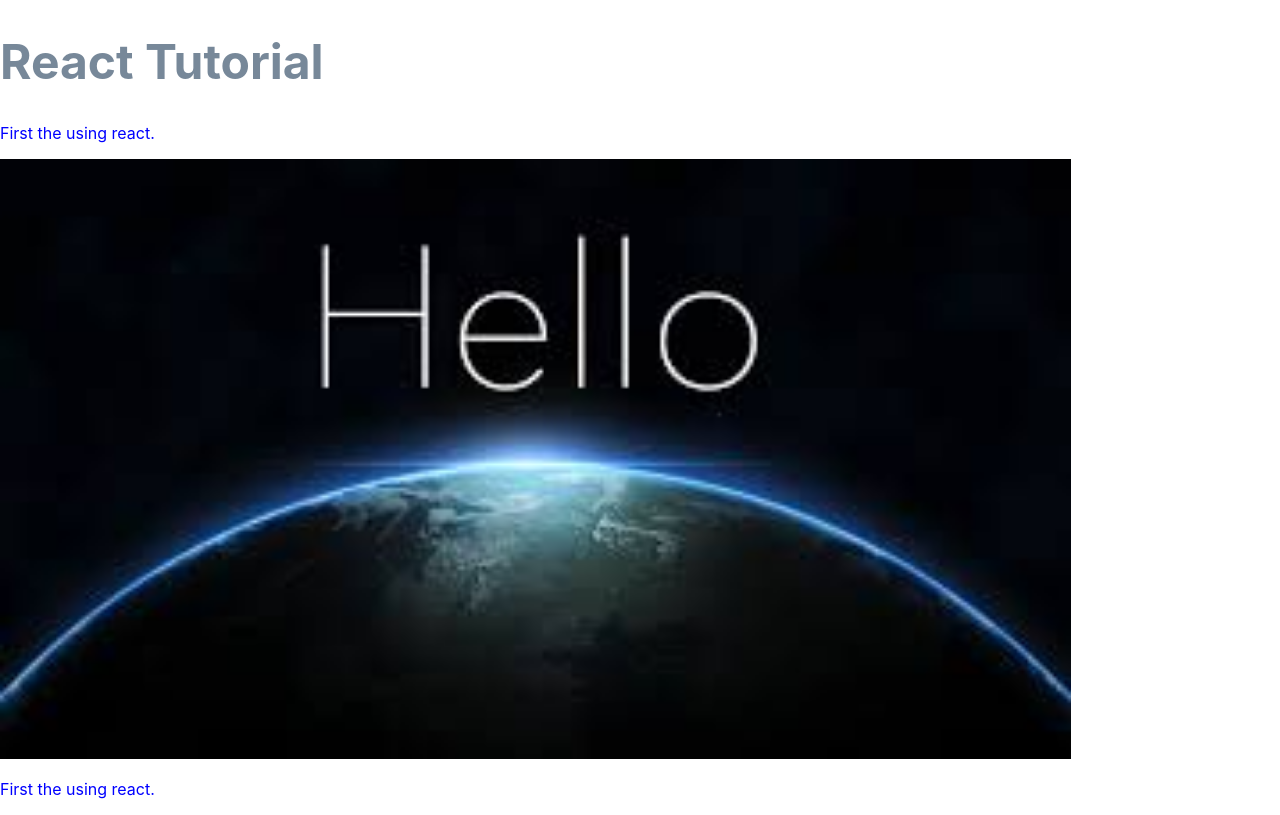
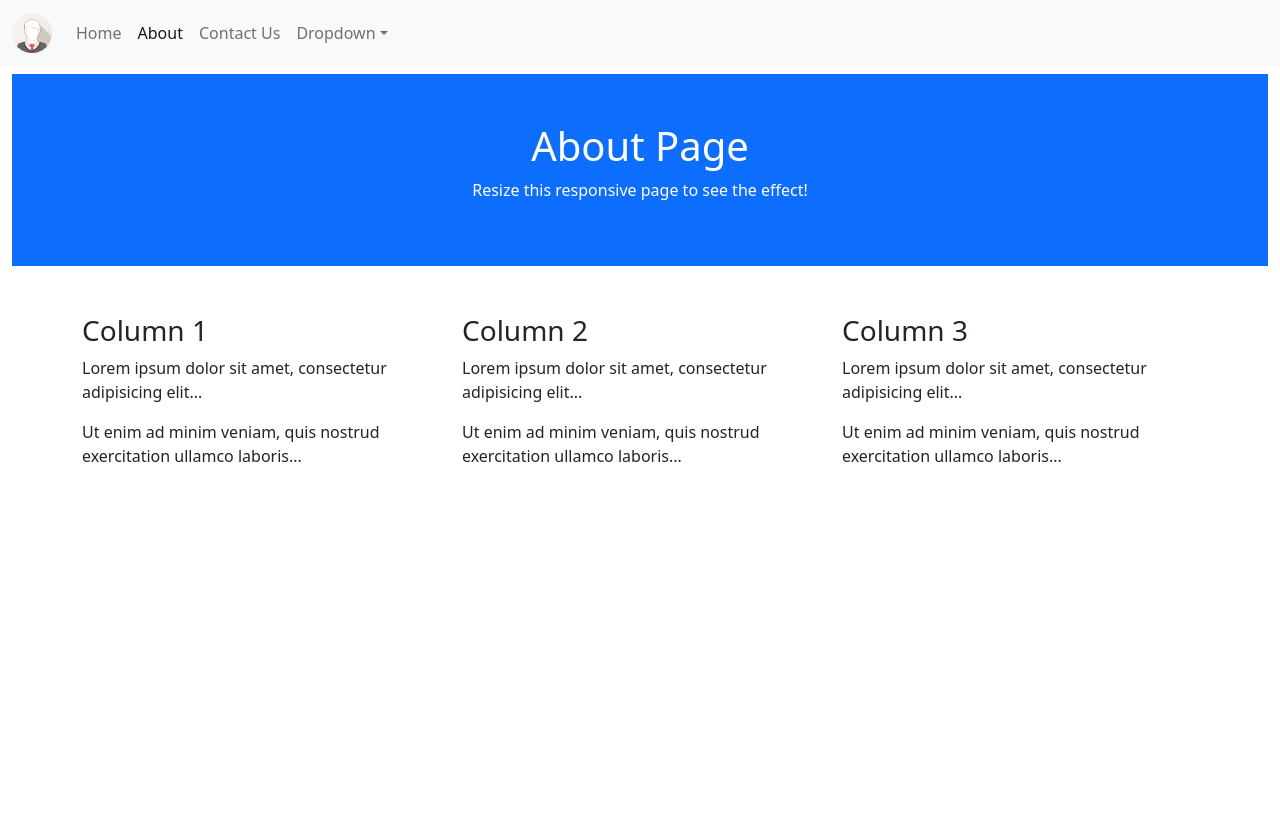
Before and after one commit to jayrick-gacayan-test/react-app-prac-with-firebase, a React (Create React App) app: page /about in a window 1280 px wide. Built offline with nearby package versions, Linux system fonts and the light colour scheme.

Commit message:
Added npm package react-router-dom and add some pages in app

```diff
--- a/package.json
+++ b/package.json
@@ -9,6 +9,7 @@
     "bootstrap": "^5.1.3",
     "react": "^18.0.0",
     "react-dom": "^18.0.0",
+    "react-router-dom": "^6.3.0",
     "react-scripts": "5.0.1",
     "web-vitals": "^2.1.4"
   },
--- a/src/App.js
+++ b/src/App.js
@@ -1,15 +1,28 @@
-import './style.basic.css'
-import hello from './img_hello_react.jpg';
+import React from 'react';
+import { Routes, Route } from 'react-router-dom';
+
+/* bootstrap node module */
+import 'bootstrap/dist/css/bootstrap.min.css';
+import 'bootstrap/dist/js/bootstrap.bundle';
+
+/* custom pages */
+import HomePage from './components/pages/HomePage';
+import AboutPage from './components/pages/AboutPage';
+import ContactusPage from './components/pages/ContactusPage';
+
+/* layouts */
+import NavigationMain from './components/layouts/NavigationMain';
+import logo from './img_avatar.png';
 const App = () => {
   return (
-    <div>
-      <h1>React Tutorial</h1>
-      <p>First the using react.</p>
-      <img  src={ hello }
-            alt="Hello React"
-            style={{ height: "600px"}} />
-        <p>First the using react.</p>
-    </div>
+    <>
+      <NavigationMain logo={ logo }/>
+      <Routes>
+        <Route exact path="/" element={ <HomePage /> } />
+        <Route path="about" element={ <AboutPage /> } />
+        <Route path="/contact" element={ <ContactusPage /> } />
+      </Routes>
+    </>
   );
 }
 
--- /dev/null
+++ b/src/components/layouts/NavigationMain.js
@@ -0,0 +1,46 @@
+import React from 'react';
+import { NavLink } from 'react-router-dom';
+
+const NavigationMain = (props) => {
+
+    return (
+        <nav id="main-navigation"
+            className="navbar navbar-expand-sm bg-light navbar-light">
+            <div className="container-fluid">
+                <NavLink className="navbar-brand" to="/">
+                    <img src={ props.logo } alt="Logo" style={{ width:"40px"}} className="rounded-pill" />
+                </NavLink>
+                <button className="navbar-toggler" type="button" data-bs-toggle="collapse" data-bs-target="#collapsibleNavbar">
+                <span className="navbar-toggler-icon"></span>
+                </button>
+                <div className="collapse navbar-collapse" id="collapsibleNavbar">
+                <ul className="navbar-nav">
+                    <li className="nav-item">
+                        <NavLink className={ ({isActive}) => "nav-link" + (isActive ? " active" : "") }
+                                to="/">Home</NavLink>
+                    </li>
+                    <li className="nav-item">
+                        <NavLink className={ ({isActive}) => "nav-link" + (isActive ? " active" : "") }
+                                to="/about">About</NavLink>
+                    </li>
+                    <li className="nav-item">
+                        <NavLink className={ ({isActive}) => "nav-link" + (isActive ? " active" : "") }
+                                to="/contact">Contact Us</NavLink>
+                    </li>
+                    <li className="nav-item dropdown">
+
+                        <a className="nav-link dropdown-toggle" href="#" role="button" data-bs-toggle="dropdown">Dropdown</a>
+                        <ul className="dropdown-menu">
+                            <li><a className="dropdown-item" href="#">Link</a></li>
+                            <li><a className="dropdown-item" href="#">Another link</a></li>
+                            <li><a className="dropdown-item" href="#">A third link</a></li>
+                        </ul>
+                    </li>
+                </ul>
+                </div>
+            </div>
+        </nav>
+    );
+}
+
+export default NavigationMain;
--- /dev/null
+++ b/src/components/pages/AboutPage.js
@@ -0,0 +1,33 @@
+import React from 'react';
+const AboutPage = () => {
+    return(
+        <div className="container-fluid mt-2">
+            <div className="container-fluid p-5 bg-primary text-white text-center">
+                <h1>About Page</h1>
+                <p>Resize this responsive page to see the effect!</p>
+            </div>
+
+            <div className="container mt-5">
+                <div className="row">
+                <div className="col-sm-4">
+                    <h3>Column 1</h3>
+                    <p>Lorem ipsum dolor sit amet, consectetur adipisicing elit...</p>
+                    <p>Ut enim ad minim veniam, quis nostrud exercitation ullamco laboris...</p>
+                </div>
+                <div className="col-sm-4">
+                    <h3>Column 2</h3>
+                    <p>Lorem ipsum dolor sit amet, consectetur adipisicing elit...</p>
+                    <p>Ut enim ad minim veniam, quis nostrud exercitation ullamco laboris...</p>
+                </div>
+                <div className="col-sm-4">
+                    <h3>Column 3</h3>
+                    <p>Lorem ipsum dolor sit amet, consectetur adipisicing elit...</p>
+                    <p>Ut enim ad minim veniam, quis nostrud exercitation ullamco laboris...</p>
+                </div>
+                </div>
+            </div>
+        </div>
+    );
+}
+
+export default AboutPage;
--- /dev/null
+++ b/src/components/pages/ContactusPage.js
@@ -0,0 +1,33 @@
+import React from 'react';
+const ContactusPage = () => {
+    return (
+        <div className="container-fluid mt-2">
+            <div className="container-fluid p-5 bg-primary text-white text-center">
+                <h1>Contact Us Page</h1>
+                <p>Resize this responsive page to see the effect!</p>
+            </div>
+
+            <div className="container mt-5">
+                <div className="row">
+                <div className="col-sm-4">
+                    <h3>Column 1</h3>
+                    <p>Lorem ipsum dolor sit amet, consectetur adipisicing elit...</p>
+                    <p>Ut enim ad minim veniam, quis nostrud exercitation ullamco laboris...</p>
+                </div>
+                <div className="col-sm-4">
+                    <h3>Column 2</h3>
+                    <p>Lorem ipsum dolor sit amet, consectetur adipisicing elit...</p>
+                    <p>Ut enim ad minim veniam, quis nostrud exercitation ullamco laboris...</p>
+                </div>
+                <div className="col-sm-4">
+                    <h3>Column 3</h3>
+                    <p>Lorem ipsum dolor sit amet, consectetur adipisicing elit...</p>
+                    <p>Ut enim ad minim veniam, quis nostrud exercitation ullamco laboris...</p>
+                </div>
+                </div>
+            </div>
+        </div>
+    );
+}
+
+export default ContactusPage;
--- /dev/null
+++ b/src/components/pages/HomePage.js
@@ -0,0 +1,33 @@
+import React from 'react';
+const HomePage = () => {
+    return (
+        <div className="container-fluid mt-2">
+            <div className="container-fluid p-5 bg-primary text-white text-center">
+                <h1>Home Page</h1>
+                <p>Resize this responsive page to see the effect!</p>
+            </div>
+
+            <div className="container mt-5">
+                <div className="row">
+                <div className="col-sm-4">
+                    <h3>Column 1</h3>
+                    <p>Lorem ipsum dolor sit amet, consectetur adipisicing elit...</p>
+                    <p>Ut enim ad minim veniam, quis nostrud exercitation ullamco laboris...</p>
+                </div>
+                <div className="col-sm-4">
+                    <h3>Column 2</h3>
+                    <p>Lorem ipsum dolor sit amet, consectetur adipisicing elit...</p>
+                    <p>Ut enim ad minim veniam, quis nostrud exercitation ullamco laboris...</p>
+                </div>
+                <div className="col-sm-4">
+                    <h3>Column 3</h3>
+                    <p>Lorem ipsum dolor sit amet, consectetur adipisicing elit...</p>
+                    <p>Ut enim ad minim veniam, quis nostrud exercitation ullamco laboris...</p>
+                </div>
+                </div>
+            </div>
+        </div>
+    );
+}
+
+export default HomePage;
--- a/src/index.js
+++ b/src/index.js
@@ -1,13 +1,15 @@
 import React from 'react';
 import ReactDOM from 'react-dom/client';
-import './index.css';
 import App from './App';
+import { BrowserRouter as Router } from 'react-router-dom';
 import reportWebVitals from './reportWebVitals';
 
 const root = ReactDOM.createRoot(document.getElementById('root'));
 root.render(
   <React.StrictMode>
-    <App />
+    <Router>
+      <App />
+    </Router>
   </React.StrictMode>
 );
 
```
Also changed, not shown: src/img_avatar.png (added), 1 other file (tests, documents, lock files or other folders).
